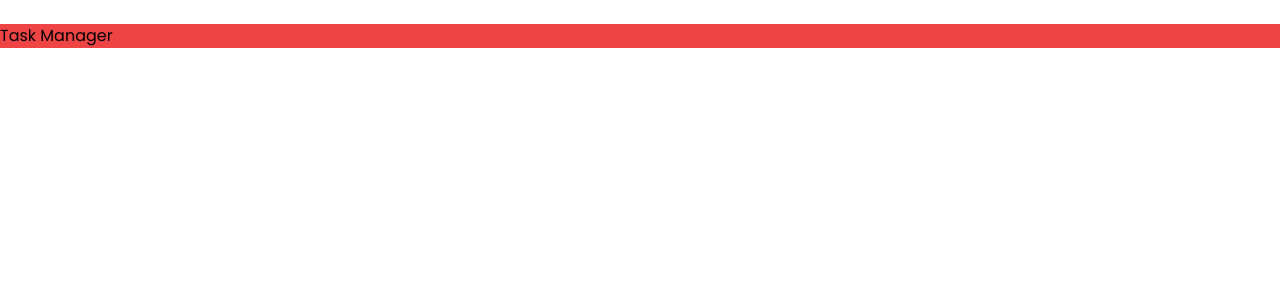
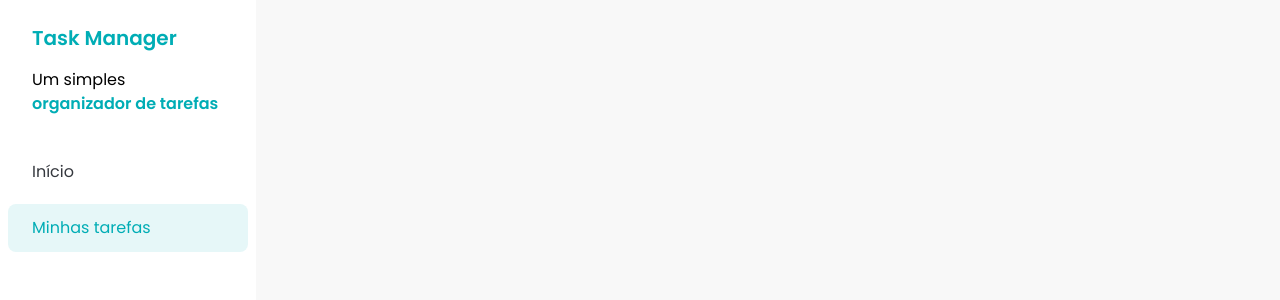
Before and after one commit to odevalison/react-task-manager, a React (Vite) app: page / in a window 1280 px wide. Shown: the top 300 px of the page. Built offline with nearby package versions, Linux system fonts and the light colour scheme.

Commit message:
feat: add Sidebar and SidebarButton components (and variants)

```diff
--- a/src/App.tsx
+++ b/src/App.tsx
@@ -1,5 +1,11 @@
+import Sidebar from './components/Siderbar'
+
 function App() {
-  return <h1 className="mt-6 bg-red-500 text-black">Task Manager</h1>
+  return (
+    <div>
+      <Sidebar />
+    </div>
+  )
 }
 
 export default App
--- /dev/null
+++ b/src/components/SidebarButton.tsx
@@ -0,0 +1,26 @@
+type SidebarButtonVariants = 'default' | 'selected'
+
+interface SidebarButtonProps {
+  variant: SidebarButtonVariants
+  children: React.ReactNode
+}
+
+export default function SidebarButton({
+  children,
+  variant,
+}: SidebarButtonProps) {
+  const getVariantClasses = () => {
+    return variant === 'default'
+      ? 'text-[#35383E]'
+      : 'bg-[#E6F7F8] text-[#00ADB5]'
+  }
+
+  return (
+    <a
+      href="#"
+      className={`space-x-2 rounded-lg px-6 py-3 ${getVariantClasses()}`}
+    >
+      {children}
+    </a>
+  )
+}
--- /dev/null
+++ b/src/components/Siderbar.tsx
@@ -0,0 +1,22 @@
+import SidebarButton from './SidebarButton'
+
+export default function Sidebar() {
+  return (
+    <div className="h-dvh w-64 bg-white">
+      <div className="space-y-4 px-8 py-6">
+        <h1 className="text-xl font-semibold text-[#00ADB5]">Task Manager</h1>
+        <p>
+          Um simples{' '}
+          <span className="font-semibold text-[#00ADB5]">
+            organizador de tarefas
+          </span>
+        </p>
+      </div>
+
+      <div className="flex flex-col gap-2 p-2">
+        <SidebarButton variant="default">Início</SidebarButton>
+        <SidebarButton variant="selected">Minhas tarefas</SidebarButton>
+      </div>
+    </div>
+  )
+}
--- a/src/index.css
+++ b/src/index.css
@@ -128,4 +128,8 @@
     font-weight: 100;
     font-style: italic;
   }
+
+  body {
+    @apply bg-[#f8f8f8];
+  }
 }
```
